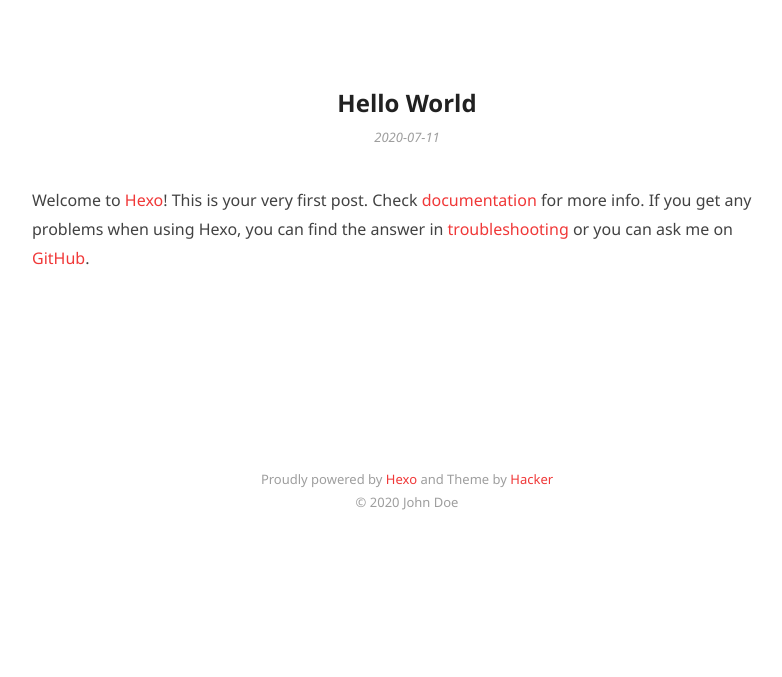
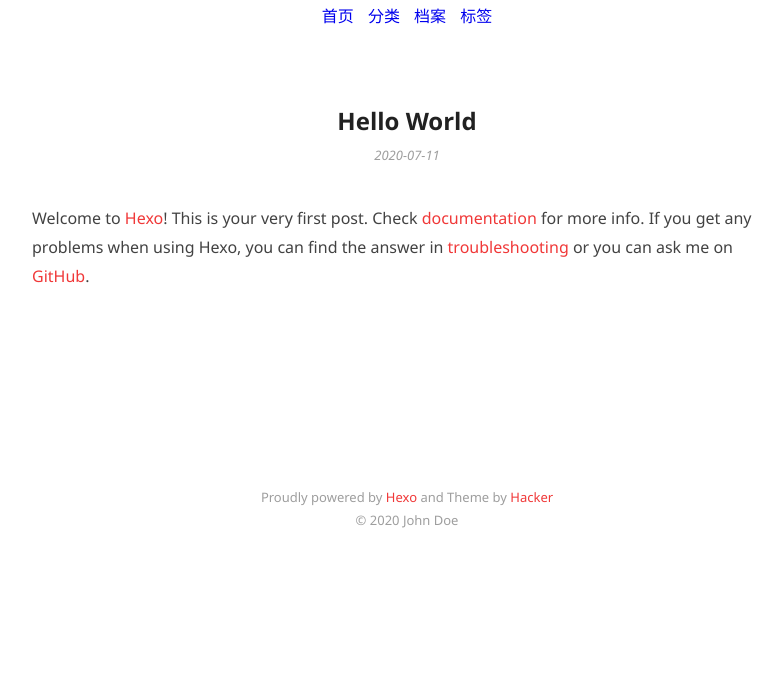
Before and after one commit to dqingsong/dqingsong.github.io, a plain HTML site: page index.html in a window 1280 px wide. Shown: the part 123-800 px from the top of the page, without its empty margins (233-1015 px from the left). Drawn offline with Linux system fonts and the light colour scheme.

Commit message:
Site updated: 2020-07-11 16:40:21

```diff
--- a/index.html
+++ b/index.html
@@ -44,6 +44,10 @@
   </div>
   <nav class="site-navigation">
     <ul>
+      <a href="/"><li>首页</li></a>
+      <a href="/categories"><li>分类</li></a>
+      <a href="/archives"><li>档案</li></a>
+      <a href="/tags"><li>标签</li></a>
 
     </ul>
   </nav>
```
